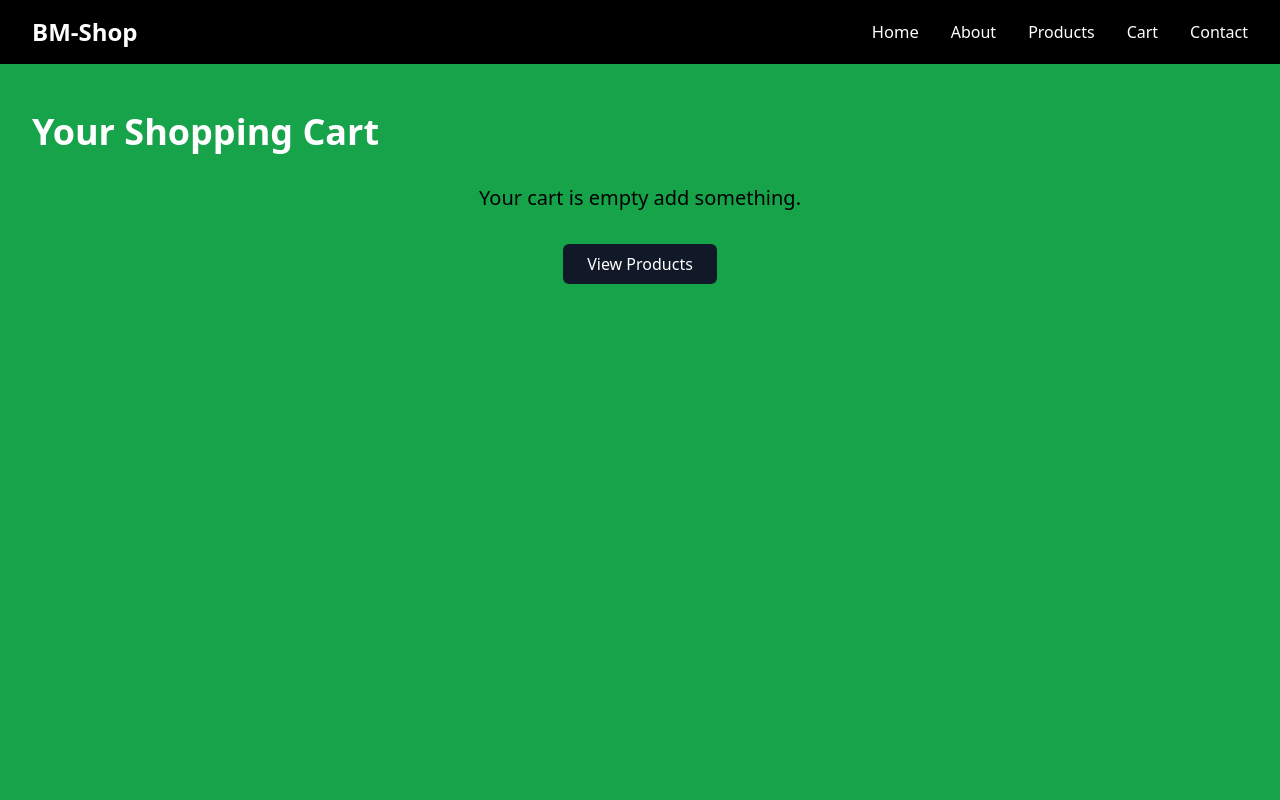
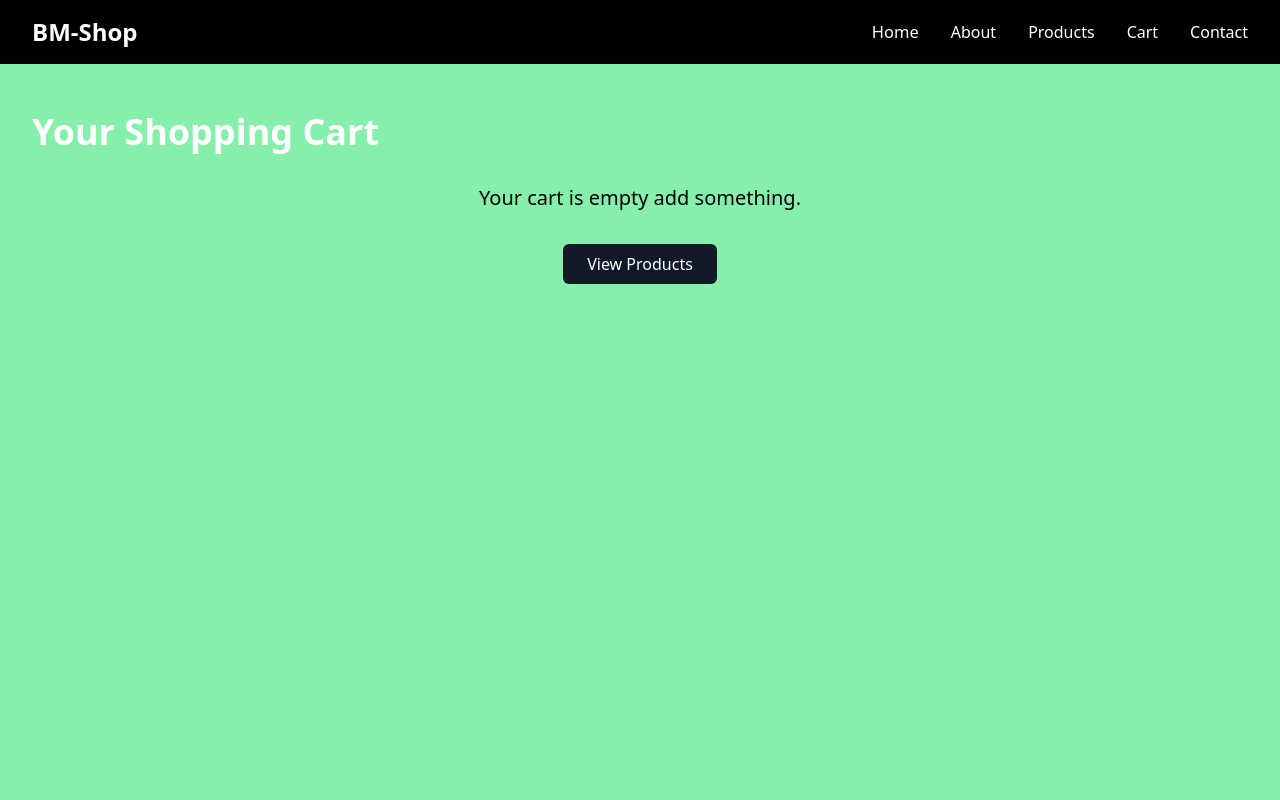
Before and after one commit to khanzadigithubid/Milestone-3-Project, a Next.js app: page /cart in a window 1280 px wide. Shown: the top 800 px of the page. Built offline with nearby package versions, Linux system fonts and the light colour scheme.

Commit message:
Update page.tsx

```diff
--- a/src/app/cart/page.tsx
+++ b/src/app/cart/page.tsx
@@ -66,7 +66,7 @@
     };
 
     return (
-        <div className="min-h-screen bg-green-600 py-12 px-4 sm:px-6 lg:px-8">
+        <div className="min-h-screen bg-green-300 py-12 px-4 sm:px-6 lg:px-8">
             <div className="max-w-7xl mx-auto">
                 <h1 className="text-4xl font-bold text-white mb-8 md:text-left text-center">Your Shopping Cart</h1>
                 {cart.length === 0 ? (<>
```
